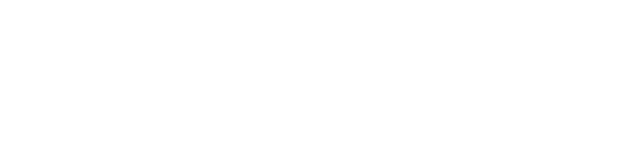
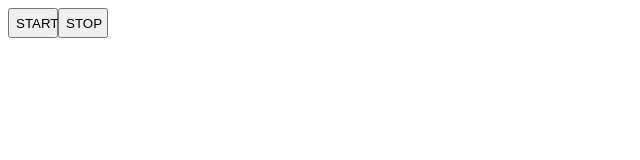
Before and after one commit to kamilsc/test1, a plain HTML site: page index.html in a window 1280 px wide. Shown: the whole page, without its empty margins (0-640 px from the left). Drawn offline with Linux system fonts and the light colour scheme.

Commit message:
html branch

```diff
--- a/index.html
+++ b/index.html
@@ -7,5 +7,7 @@
 </head>
 <body>
 
+    <button style="width: 50px; height: 30px;">START</button><button style="width: 50px; height: 30px;">STOP</button>
+
 </body>
 </html>
```
